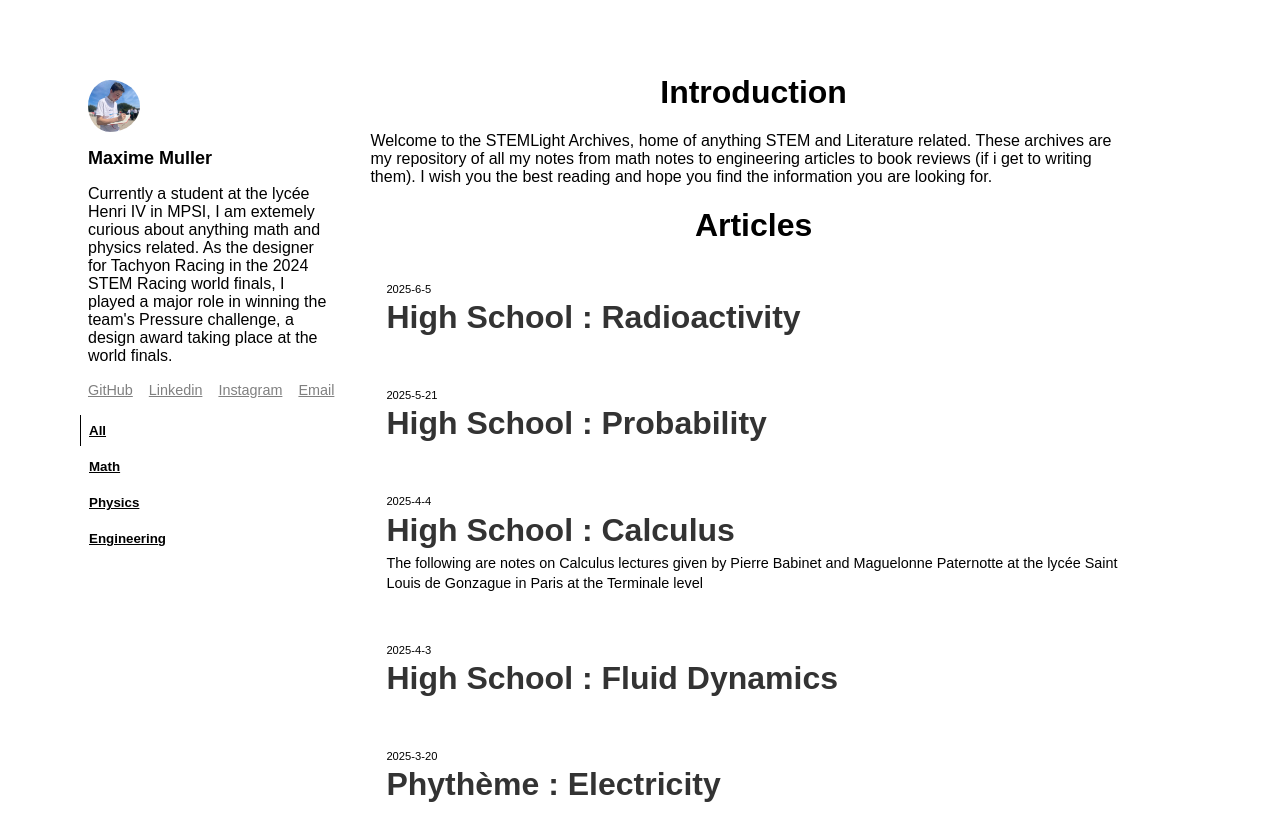
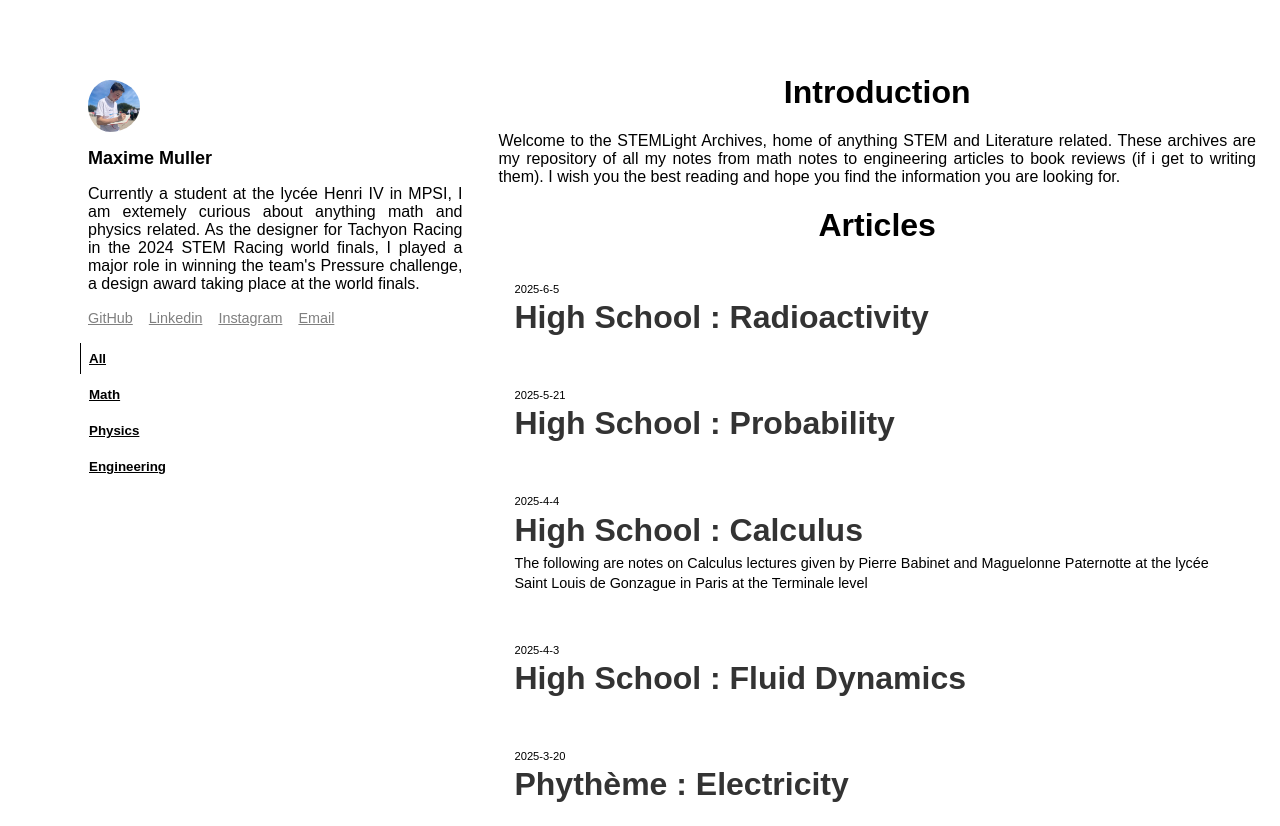
Before and after one commit to Geekoiemax/STEMLight-Archives, a plain HTML site: page index.html in a window 1280 px wide. Shown: the top 826 px of the page. Drawn offline with nearby package versions, Linux system fonts and the light colour scheme.

Commit message:
fixed missing text being cut off and made the sidebar wider

```diff
--- a/style.css
+++ b/style.css
@@ -4,7 +4,7 @@
   --side-padding-top: 5rem;
   --content-padding-left: 2rem;
   --content-padding-top: 2.01rem;
-  --sidebar-width : 30%;
+  --sidebar-width : 42%;
 }
 
 
@@ -22,8 +22,8 @@ body, html {
   display: flex;
   min-height: 100vh;
   box-sizing: border-box;
-  width: 90%;
-  overflow-x: hidden;
+  width: 89%;
+  overflow-x: visible;
 }
 /*#sidebar {
   flex: 0 0 30%;
@@ -72,6 +72,7 @@ body, html {
 
 #sidebar p{
   padding-left: 0.5rem;
+  text-align: justify;
 }
 
 #sidebar li {
@@ -149,12 +150,17 @@ body, html {
   text-align: center;
 }
 
+#content p {
+  text-align: justify;
+}
+
 
 /* ARTICLE LIST BASE */
 #article-list {
   list-style: none;    /* remove bullets */
   margin: 0;
   padding: 0;
+  display: block;
 }
 
 /* EACH ITEM AS A “CARD” */
```
